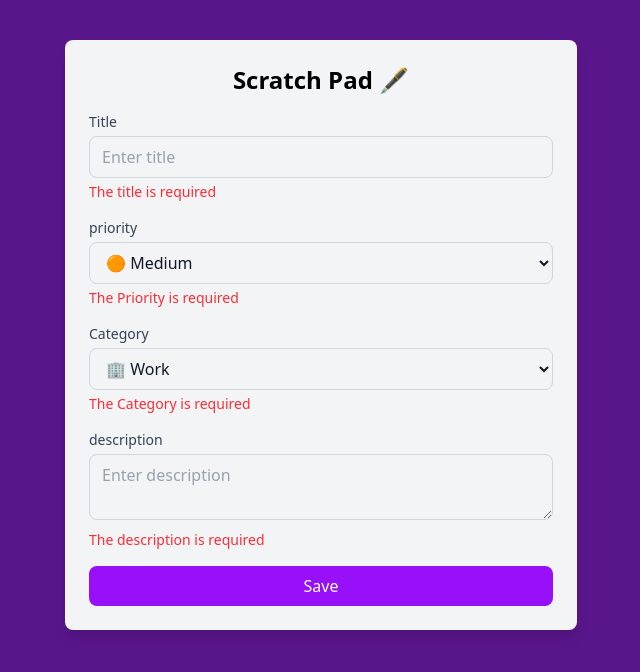
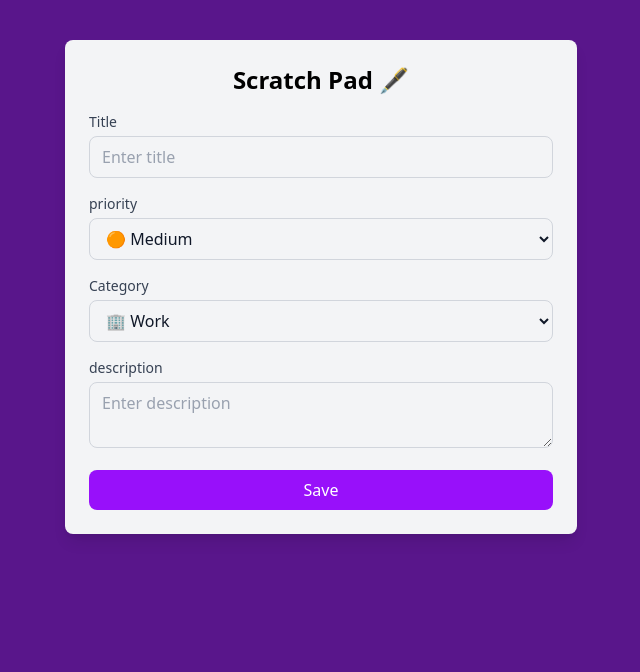
Before and after one commit to EslamKamel89/Scratchpad, a React (Vite) app: page / in a window 1280 px wide. Shown: the top 672 px of the page, without its empty margins (319-959 px from the left). Built offline with nearby package versions, Linux system fonts and the light colour scheme.

Commit message:
feat(ui): add note creation and display with validation
- Implement form submission, client-side validation, and dynamic note list rendering

```diff
--- a/src/App.tsx
+++ b/src/App.tsx
@@ -1,11 +1,21 @@
+import { useState } from "react";
+import NoteCard from "./components/Card";
 import Header from "./components/Header";
-import NoteForm from "./components/NoteForm";
+import NoteForm, { type NoteFormData } from "./components/NoteForm";
 
 function App() {
+  const [notes, setNotes] = useState<NoteFormData[]>([]);
   return (
     <div className="mx-auto mt-10 max-w-lg rounded-lg bg-gray-100 p-6 shadow-lg">
       <Header>Scratch Pad 🖋️</Header>
-      <NoteForm />
+      <NoteForm notes={notes} setNotes={setNotes} />
+      <ul>
+        {notes.map((n) => (
+          <li className="flex flex-col space-y-4" key={`${n.id}`}>
+            <NoteCard note={n} />
+          </li>
+        ))}
+      </ul>
     </div>
   );
 }
--- /dev/null
+++ b/src/components/Card.tsx
@@ -0,0 +1,39 @@
+import React from "react";
+import type { NoteFormData } from "./NoteForm";
+
+interface NoteCardProps {
+  note: NoteFormData;
+}
+
+const NoteCard: React.FC<NoteCardProps> = ({ note }) => {
+  const { title, priority, category, description } = note;
+
+  const priorityColor = {
+    low: "bg-purple-100 text-purple-700 border-purple-300",
+    medium: "bg-purple-200 text-purple-800 border-purple-400",
+    high: "bg-purple-300 text-purple-900 border-purple-500",
+  }[priority];
+
+  return (
+    <div
+      className={`my-2 w-full rounded-2xl border bg-white p-5 shadow-md transition-shadow duration-200 hover:shadow-lg`}
+    >
+      <div className="mb-3 flex items-center justify-between">
+        <h2 className="text-xl font-semibold text-purple-800">{title}</h2>
+        <span
+          className={`rounded-full border px-3 py-1 text-sm font-medium ${priorityColor}`}
+        >
+          {priority.toUpperCase()}
+        </span>
+      </div>
+
+      <p className="mb-2 text-sm font-medium text-purple-500">
+        #{category.toUpperCase()}
+      </p>
+
+      <p className="text-sm leading-relaxed text-gray-700">{description}</p>
+    </div>
+  );
+};
+
+export default NoteCard;
--- a/src/components/NoteForm.tsx
+++ b/src/components/NoteForm.tsx
@@ -2,20 +2,31 @@ import { useState, type ReactNode } from "react";
 
 type NoteFormProps = {
   children?: ReactNode;
+  notes: NoteFormData[];
+  setNotes: (v: NoteFormData[]) => void;
 };
-type NoteFormData = {
+export type NoteFormData = {
+  id?: number;
   title: string;
   priority: string;
   category: string;
   description: string;
 };
-const NoteForm = ({ children }: NoteFormProps) => {
-  const [formData, setFormData] = useState<NoteFormData>({
+const NoteForm = ({ children, setNotes, notes }: NoteFormProps) => {
+  const initFormData = {
     title: "",
     priority: "Medium",
     category: "Work",
     description: "",
-  });
+  };
+  const initErrors = {
+    title: "",
+    priority: "",
+    category: "",
+    description: "",
+  };
+  const [formData, setFormData] = useState<NoteFormData>(initFormData);
+  const [errors, setErrors] = useState<NoteFormData>(initErrors);
   const handleChange = (
     e: React.ChangeEvent<
       HTMLInputElement | HTMLSelectElement | HTMLTextAreaElement
@@ -25,8 +36,27 @@ const NoteForm = ({ children }: NoteFormProps) => {
     const value = e.target.value;
     setFormData({ ...formData, [key]: value });
   };
+  const handleSubmit = (e: React.FormEvent<HTMLFormElement>) => {
+    e.preventDefault();
+    if (checkErrors()) return;
+    const newNote = { ...formData, id: Date.now() };
+    setNotes([...notes, newNote]);
+    setFormData(initFormData);
+  };
+  const checkErrors = () => {
+    let isError = "";
+    setErrors({
+      title: (isError = formData.title ? "" : "title is required"),
+      priority: (isError = formData.priority ? "" : "priority is required"),
+      category: (isError = formData.category ? "" : "category is required"),
+      description: (isError = formData.description
+        ? ""
+        : "description is required"),
+    });
+    return isError !== "";
+  };
   return (
-    <form>
+    <form onSubmit={(e) => handleSubmit(e)}>
       <div className="mb-4">
         <label htmlFor="title" className="label">
           Title
@@ -40,7 +70,7 @@ const NoteForm = ({ children }: NoteFormProps) => {
           className="input"
           placeholder="Enter title"
         />
-        <p className="error">The title is required</p>
+        <p className="error">{errors.title}</p>
       </div>
       <div className="mb-4">
         <label htmlFor="priority" className="label">
@@ -57,7 +87,7 @@ const NoteForm = ({ children }: NoteFormProps) => {
           <option value="Medium">🟠 Medium</option>
           <option value="Low">🟢 Low</option>
         </select>
-        <p className="error">The Priority is required</p>
+        <p className="error">{errors.priority}</p>
       </div>
 
       <div className="mb-4">
@@ -75,7 +105,7 @@ const NoteForm = ({ children }: NoteFormProps) => {
           <option value="Personal">🧑‍🦱 Personal</option>
           <option value="Ideas">🧠 Ideas</option>
         </select>
-        <p className="error">The Category is required</p>
+        <p className="error">{errors.category}</p>
       </div>
       <div className="mb-4">
         <label htmlFor="description" className="label">
@@ -89,7 +119,7 @@ const NoteForm = ({ children }: NoteFormProps) => {
           className="input"
           placeholder="Enter description"
         />
-        <p className="error">The description is required</p>
+        <p className="error">{errors.description}</p>
       </div>
       <button className="btn">Save</button>
     </form>
```
